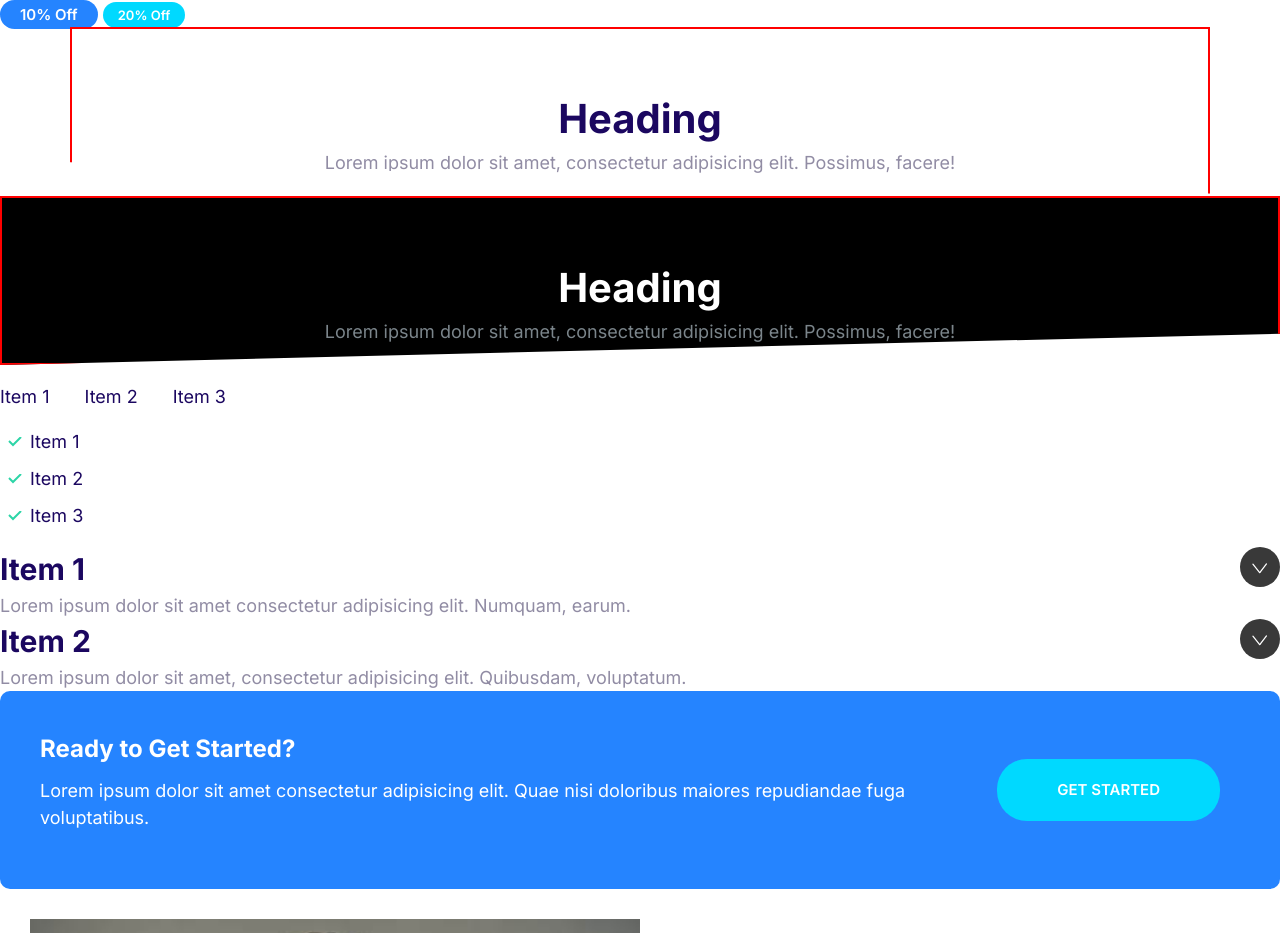
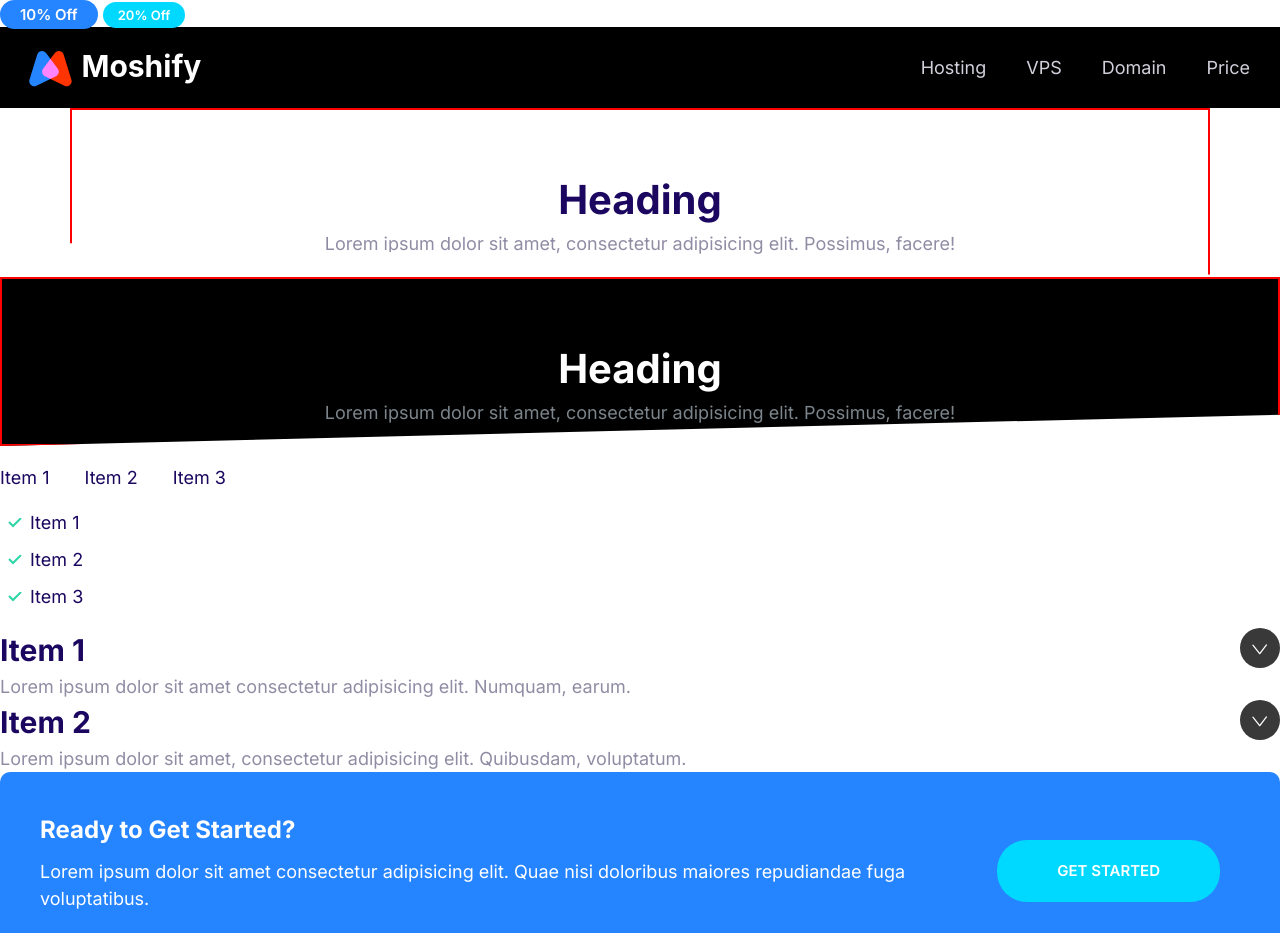
Before and after one commit to rua1hc/Html_Css_Moshify, a plain HTML site: page index.html in a window 1280 px wide. Shown: the top 933 px of the page. Drawn offline with Linux system fonts and the light colour scheme.

Commit message:
v27 add Navigation Bar

```diff
--- a/css/styles.css
+++ b/css/styles.css
@@ -517,9 +517,9 @@ a {
 .collapsible__content {
     /* display: none; 1st way - cannot transition*/
     max-height: 0;
+    opacity: 0;
     overflow: hidden;
-    opacity: 0;
-    transition: all 0.5s;
+    transition: all 0.2s;
 }
 
 .collapsible--expanded .collapsible__chevron {
@@ -529,7 +529,7 @@ a {
     /* display: block; */
     max-height: 100vh;
     opacity: 1;
-    transition: all 1s;
+    /* transition: all 1s; */
 }
 
 /* Blocks */
@@ -562,3 +562,61 @@ a {
     padding-bottom: calc(var(--padding-vertical)+4rem);
     clip-path: polygon(0% 0%, 108% 0%, 108% 80%, 0% 100%);
 }
+
+/* NavBar */
+.nav {
+    background: #000;
+    display: flex;
+    flex-wrap: wrap;
+    justify-content: space-between;
+    align-items: center;
+
+    padding: 1rem;
+}
+
+.nav__brand {
+    /* padding-top: 1rem; */
+    transform: translateY(5px);
+}
+
+.nav__toggler {
+    margin-right: 1rem;
+    opacity: 0.5;
+    cursor: pointer;
+    transition: opacity 1s;
+}
+.collapsible--expanded .nav__toggler {
+    opacity: 1;
+    box-shadow: 0 0 0 3px;
+    border-radius: 5px;
+}
+
+.nav__list {
+    width: 100%;
+    margin: 0;
+}
+.nav__items {
+    padding: 0.5rem 2rem;
+    border-bottom: 1px solid #333;
+}
+.nav__items > a {
+    color: #d2d0db;
+}
+.nav__items > a:hover {
+    color: #978bcc;
+}
+
+@media screen and (min-width: 768px) {
+    .nav__toggler {
+        display: none;
+    }
+    .nav__list {
+        display: flex;
+        width: auto;
+        max-height: 100%;
+        opacity: 1;
+    }
+    .nav__items {
+        border: 0;
+    }
+}
--- a/index.html
+++ b/index.html
@@ -20,6 +20,21 @@
     <body>
         <span class="badge badge--primary">10% Off</span>
         <span class="badge badge--secondary badge--small">20% Off</span>
+
+        <nav class="nav collapsible">
+            <a class="nav__brand" href="/">
+                <img src="images/logo.svg" alt="" />
+            </a>
+            <svg class="icon icon--white nav__toggler">
+                <use xlink:href="/images/sprite.svg#menu"></use>
+            </svg>
+            <ul class="list nav__list collapsible__content">
+                <li class="nav__items"><a href="#">Hosting</a></li>
+                <li class="nav__items"><a href="#">VPS</a></li>
+                <li class="nav__items"><a href="#">Domain</a></li>
+                <li class="nav__items"><a href="#">Price</a></li>
+            </ul>
+        </nav>
 
         <section class="block block--skewed--left container">
             <header class="block__header">
@@ -54,7 +69,7 @@
         <div class="collapsible collapsible--expanded">
             <header class="collapsible__header">
                 <h2 class="collapsible__heading">Item 1</h2>
-                <!-- <span class="icon-container icon--test"> -->
+                <!-- <span class="icon-container"> -->
                 <img
                     class="icon collapsible__chevron"
                     src="icons/chevron.svg"
```
Also changed, not shown: comps/collapsibles.html (+1 -1 lines), comps/navbar.html (added, +14 -0 lines), comps/testimonial.html (+1 -1 lines), images/logo.svg (added).
